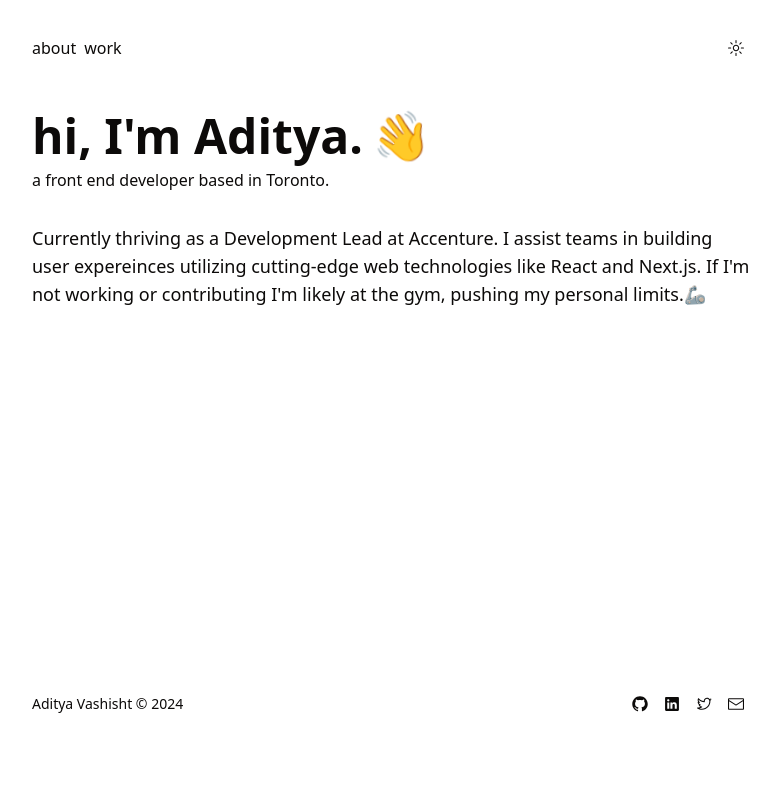
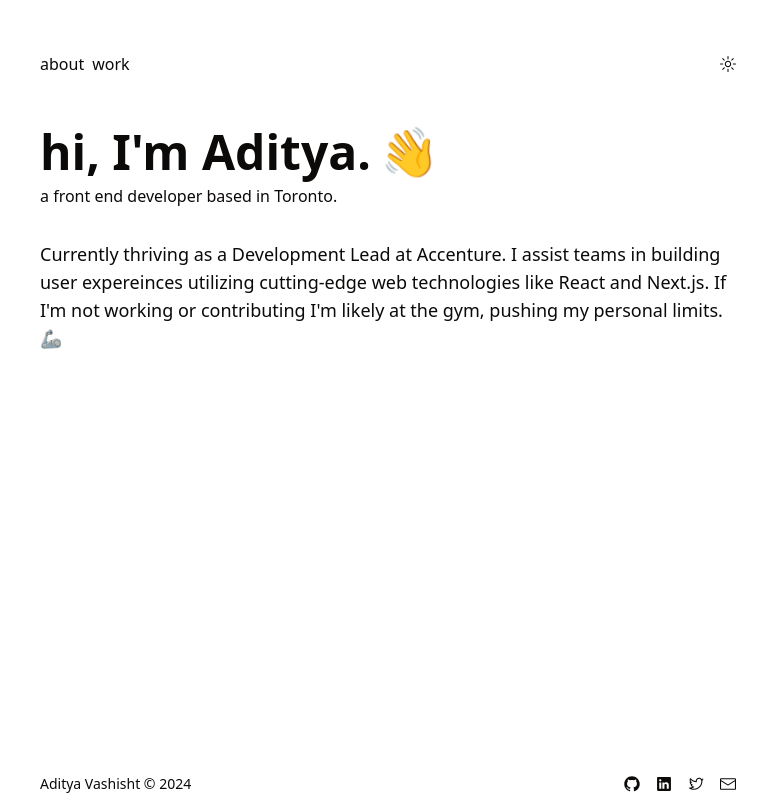
Before and after one commit to adityavashisht9/adityavashisht.com, a Next.js app: page / in a window 1280 px wide. Shown: the whole page, without its empty margins (248-1027 px from the left). Built offline with nearby package versions, Linux system fonts and the light colour scheme.

Commit message:
fixed margin and padding

```diff
--- a/app/layout.tsx
+++ b/app/layout.tsx
@@ -23,15 +23,15 @@ export default function RootLayout({
 }>) {
   return (
     <html lang="en" suppressHydrationWarning>
-      <body className="min-h-screen flex flex-col px-6 pt-8 max-w-3xl mx-auto">
+      <body className="min-h-screen flex flex-col max-w-3xl mx-auto px-8">
         <ThemeProvider attribute="class" defaultTheme="system">
-          <header className="flex justify-between">
+          <header className="flex justify-between pt-12">
             <NavBar />
           </header>
           <main className="pt-12">{children}</main>
 
           <footer className="mt-auto">
-            <div className="flex items-center justify-between mb-8 sm:mb-20">
+            <div className="flex items-center justify-between">
               <p className="text-sm">Aditya Vashisht © 2024</p>
               <div className="flex items-center">
                 <Link
```
